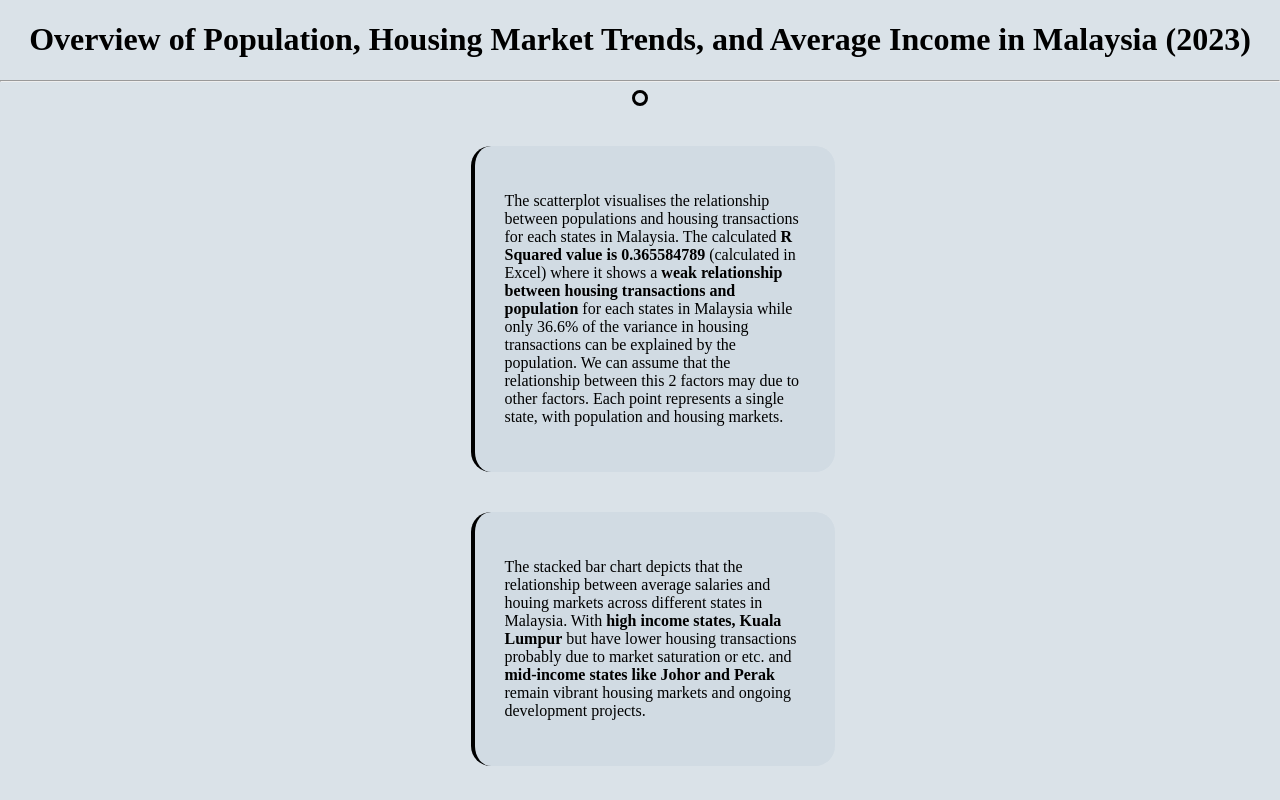
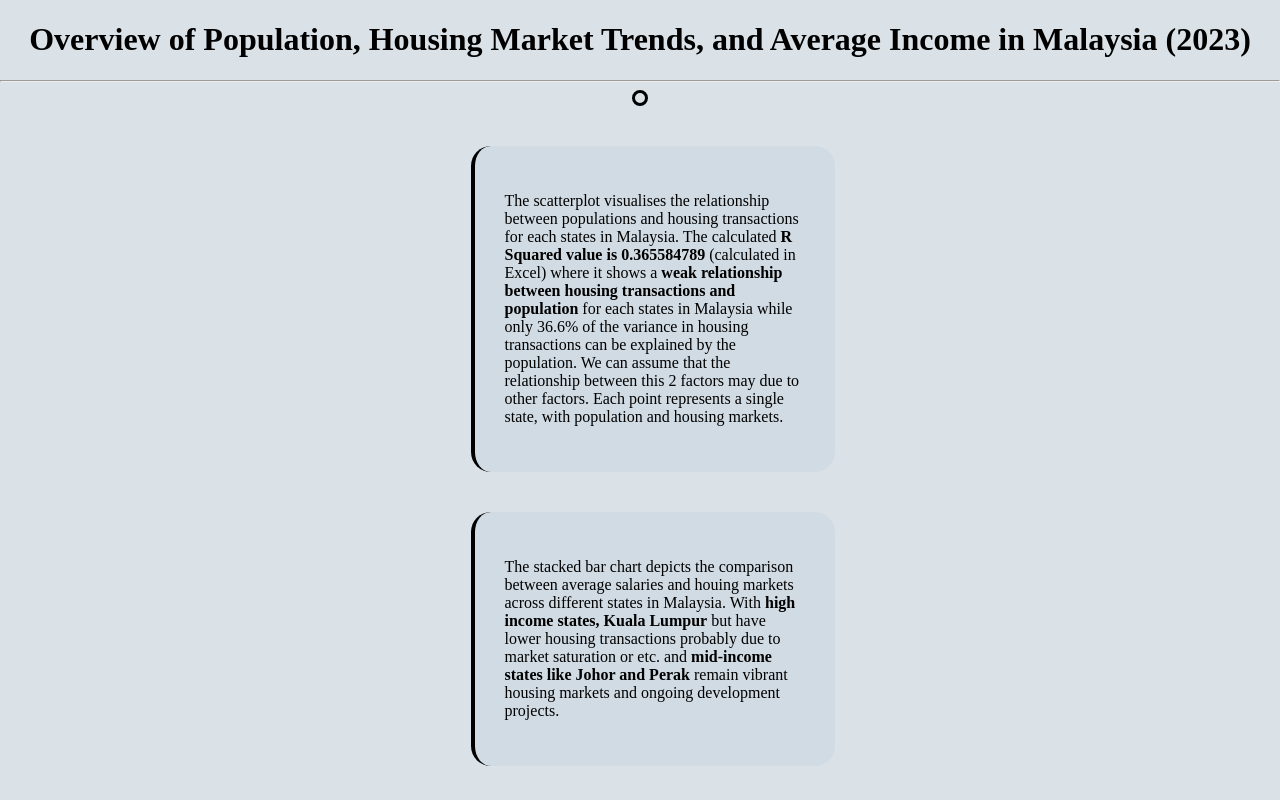
Before and after one commit to St27777/FIT3179, a plain HTML site: page Assignment2/index.html in a window 1280 px wide. Shown: the top 800 px of the page. Drawn offline with Linux system fonts and the light colour scheme; a script that the page names is missing; a web font is replaced by a local one.

Commit message:
Update index.html

```diff
--- a/Assignment2/index.html
+++ b/Assignment2/index.html
@@ -33,7 +33,7 @@
     <div class = "outer2">
     <div class = "container2">
         <div id = "stacked_bar_chart"></div>
-        <p>The stacked bar chart depicts that the relationship between average salaries and houing markets across different states in Malaysia.
+        <p>The stacked bar chart depicts the comparison between average salaries and houing markets across different states in Malaysia.
             With <b>high income states, Kuala Lumpur</b> but have lower housing transactions probably due to market saturation or etc.
             and <b>mid-income states like Johor and Perak</b> remain vibrant housing markets and ongoing development projects.
         </p>
```
